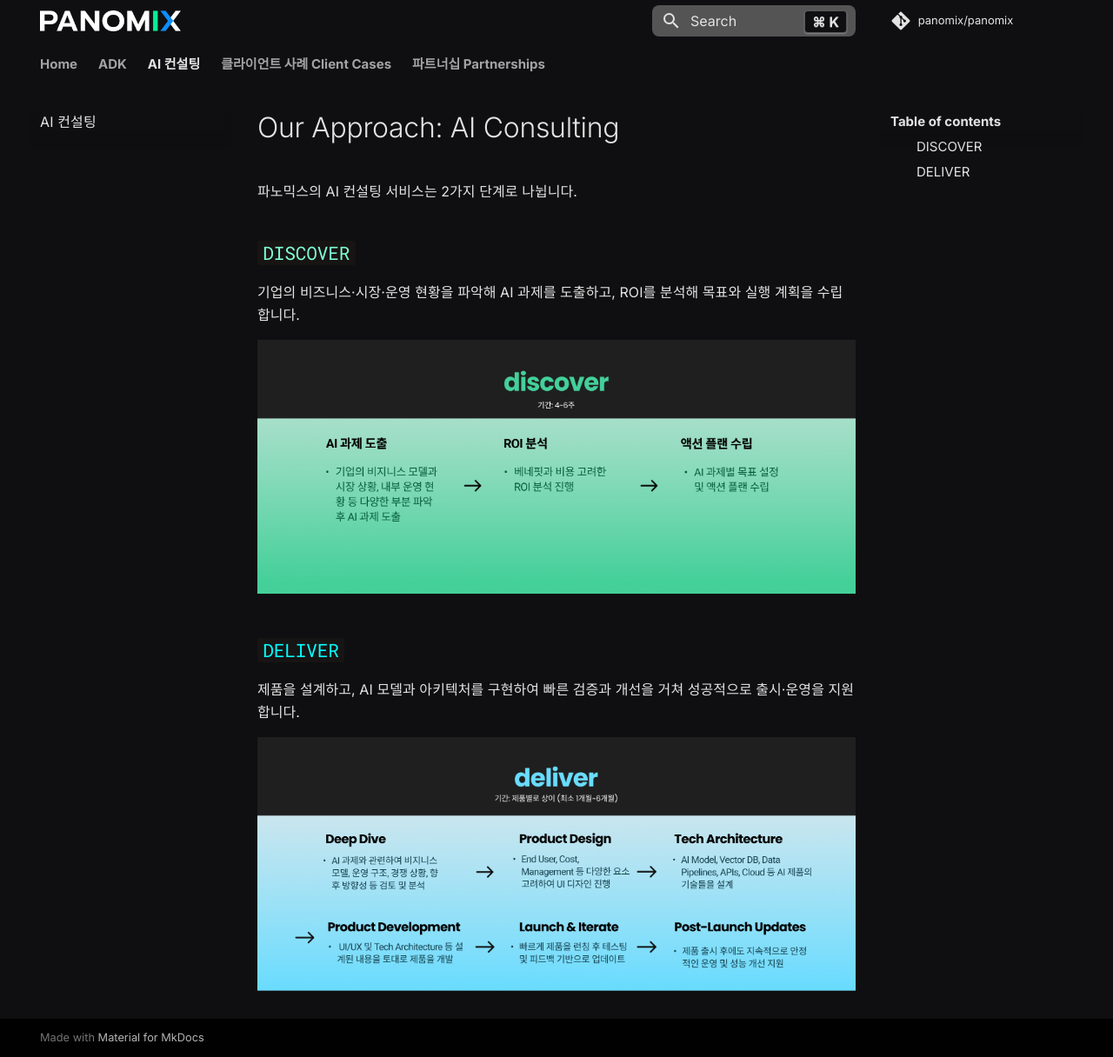
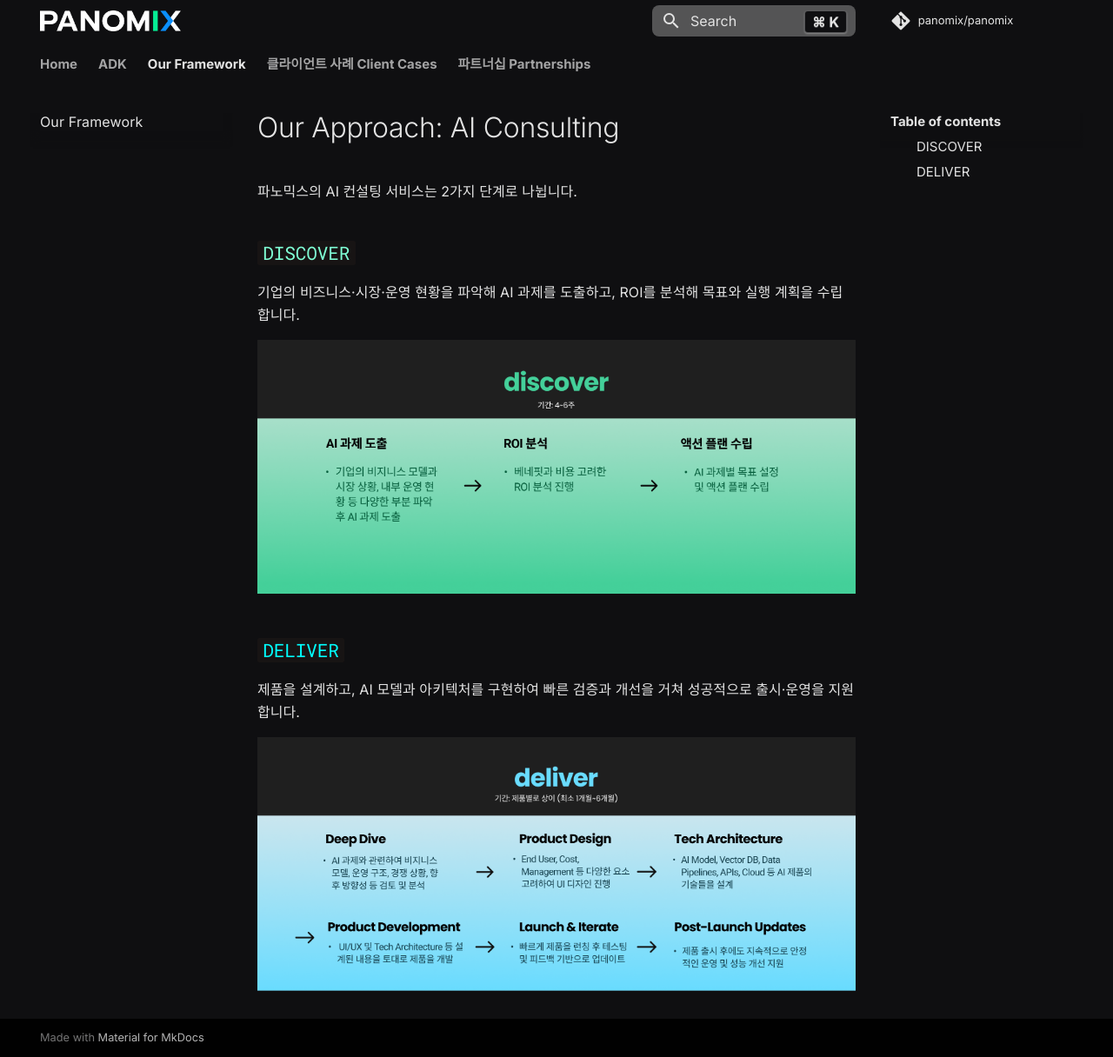
Before and after one commit to panomix/panomix, an MkDocs documentation site: the page built from docs/consulting/deliver.md, in a window 1280 px wide and 1216 px high. Shown: the whole window at 87% size. Built offline with MkDocs 1.6.1 and Material for MkDocs 9.7.7, drawn with Linux system fonts in a browser that asks for light colours; comment, search, counter and statistics services are not loaded.

Commit message:
Update mkdocs.yml

```diff
--- a/mkdocs.yml
+++ b/mkdocs.yml
@@ -5,7 +5,7 @@ strict: true
 nav:
   - index.md
   - ADK : flagship/adk.md
-  - AI 컨설팅: consulting/deliver.md
+  - Our Framework: consulting/deliver.md
   - 클라이언트 사례 Client Cases:
       - 스웬 Swen: clients/news/news.md
       - 소셜봇 SocialBot: clients/socialbot/socialbot.md
```
